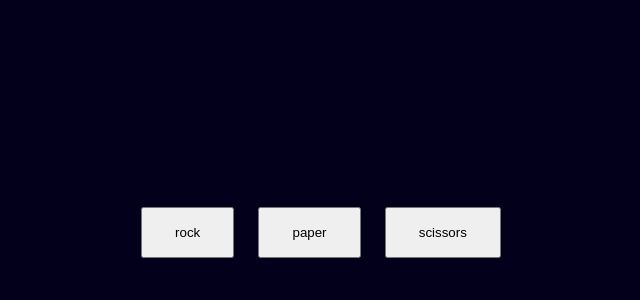
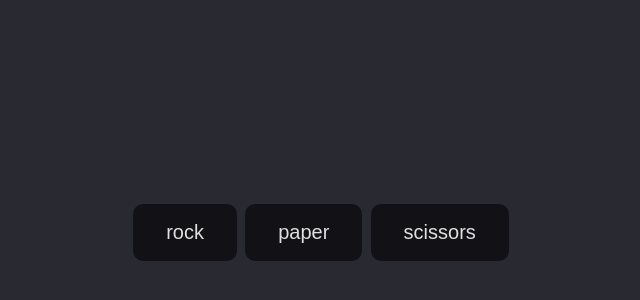
Before and after one commit to Kris022/odin-rock-paper-scissors, a plain HTML site: page index.html in a window 1280 px wide. Shown: the part 168-468 px from the top of the page, without its empty margins (319-959 px from the left). Drawn offline with Linux system fonts and the light colour scheme.

Commit message:
add user action button styling

```diff
--- a/style.css
+++ b/style.css
@@ -1,5 +1,6 @@
 :root {
-    --bg-color: #03001C;
+    --bg-color: #292931;
+    --button: #121216;
     --dark-highlight: #301E67;
     --highlight: #810CA8;
     --text: #E0E0E0;
@@ -10,6 +11,7 @@ body {
   padding: 0;
   box-sizing: border-box;
   background-color: var(--bg-color);
+  color: var(--text);
 }
 
 .page-container {
@@ -26,6 +28,17 @@ section {
 }
 
 button {
+    background-color: var(--button);
+    color: var(--text);
+    max-width: 150px;
+    font-size: 1.25rem;
     padding: 1rem 2rem;
     cursor: pointer;
+    border: 1px solid transparent;
+    border-radius: 10px;
+    transition: border-color .18s;
 }
+
+button:hover {
+    border-color: var(--highlight);
+}
```
